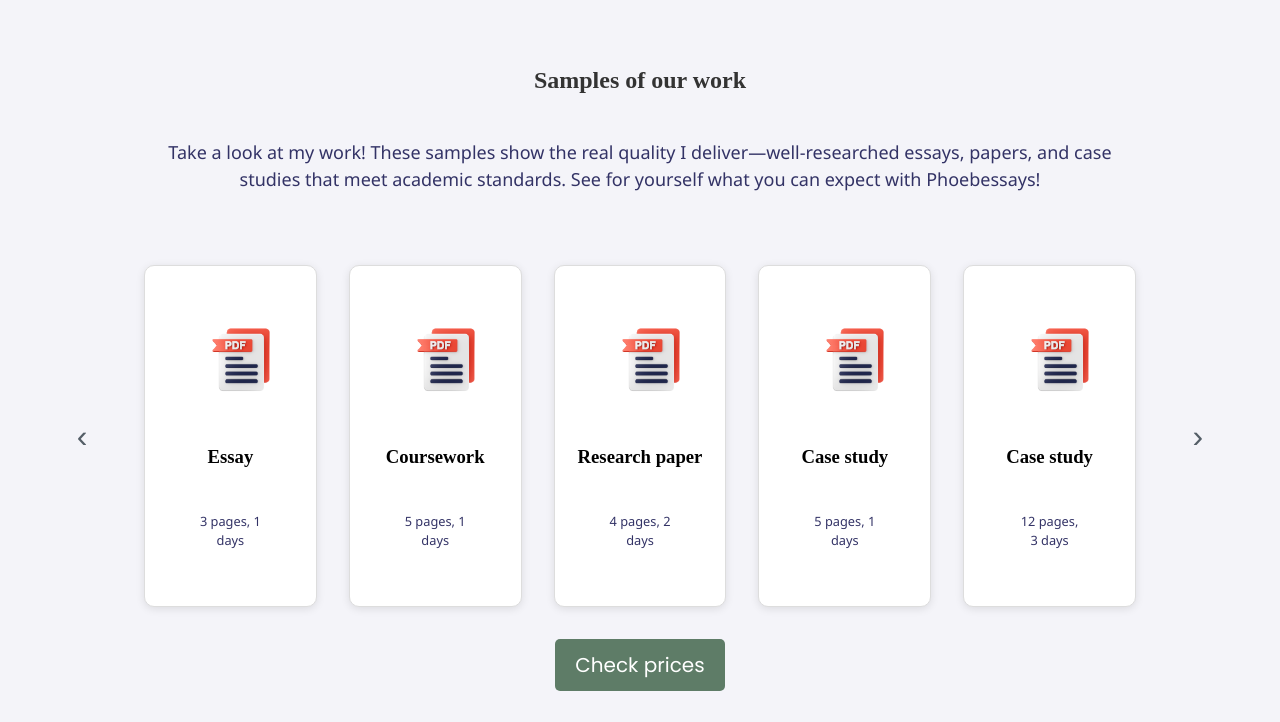
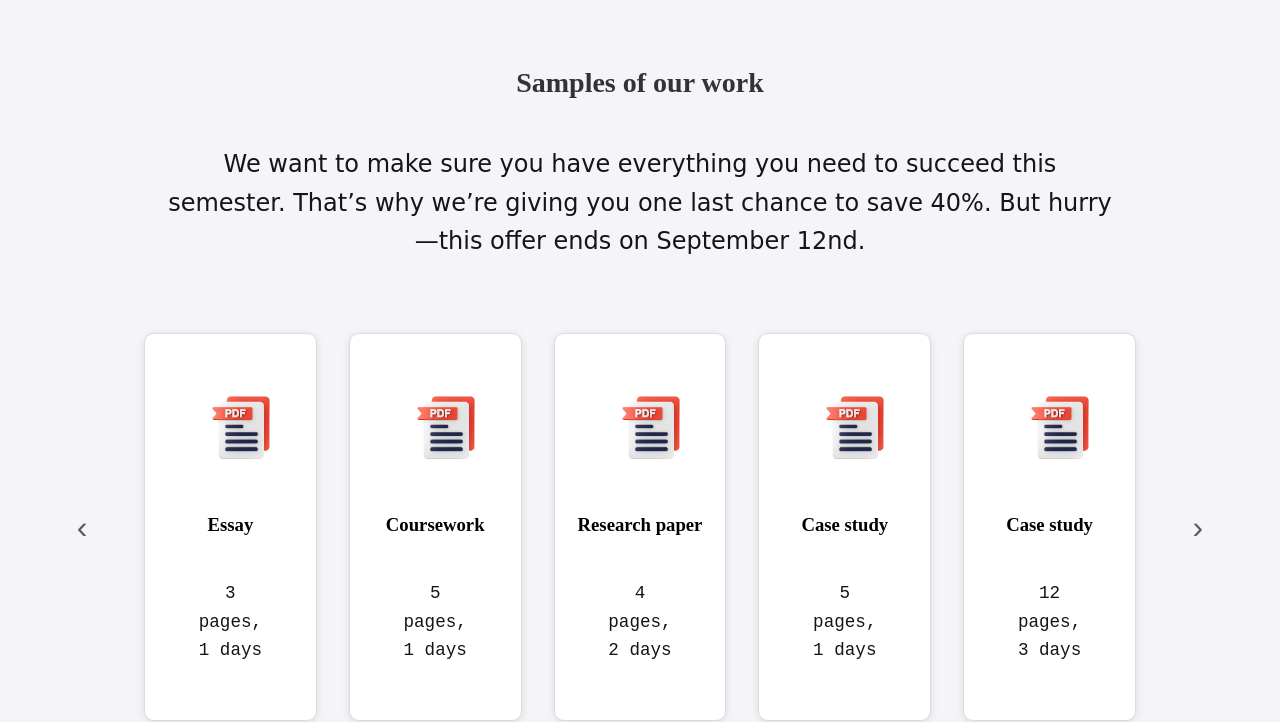
Before and after one commit to Ngasha/Phoebessays.com, a plain HTML site: page index.html in a window 1280 px wide. Shown: the part 558-1280 px from the top of the page. Drawn offline with Linux system fonts and the light colour scheme.

Commit message:
imprt fonts

```diff
--- a/index.html
+++ b/index.html
@@ -74,7 +74,7 @@
         </section>
         <section id="samples" class="features">
             <h2>Samples of our work</h2>
-            <p>Take a look at my work! These samples show the real quality I deliver—well-researched essays, papers, and case studies that meet academic standards. See for yourself what you can expect with Phoebessays!</p>
+            <p>We want to make sure you have everything you need to succeed this semester. That’s why we’re giving you one last chance to save 40%. But hurry—this offer ends on September 12nd.</p>
             <div class="carousel">
                 <button class="carousel-btn prev-btn" id="prevBtn">&#8249;</button>
                 <div class="carousel-track-container">
--- a/styles.css
+++ b/styles.css
@@ -286,14 +286,26 @@ nav {
   text-align: center;
   padding: 2rem 0;
 }
+.features h2{
+  font-size: 28px;
+}
+/*import fonts*/
+
+@import url('https://fonts.googleapis.com/css2?family=Vattican+Brush&display=swap');
+@import url('https://fonts.googleapis.com/css2?family=Gabriella&display=swap');
+@import url('https://fonts.googleapis.com/css2?family=Wishfull&display=swap');
+@import url('https://fonts.googleapis.com/css2?family=Melon&display=swap');
+
+
 .features p{
-  font-size: 1.2ßrem;
+  font-size: 1.5rem;
   margin: 0 auto;
   padding: 2.5rem 1.4rem;
-  font-family:'Segoe UI', Tahoma, Geneva, Verdana, sans-serif;
-  line-height: 1.5;
+  font-family: 'Vattican Brush', cursive;
+  line-height: 1.6;
   width: 100%;
   max-width: 78%;
+  color: #161515;
 }
 
 .carousel {
@@ -304,7 +316,8 @@ nav {
   margin: 1rem 0;
 }
 .carousel p{
-  font-size: 0.8rem;
+  font-size: 1.1rem;
+  font-family: 'Courier New', Courier, monospace;
 }
 .carousel-track-container {
   overflow: hidden;
```
